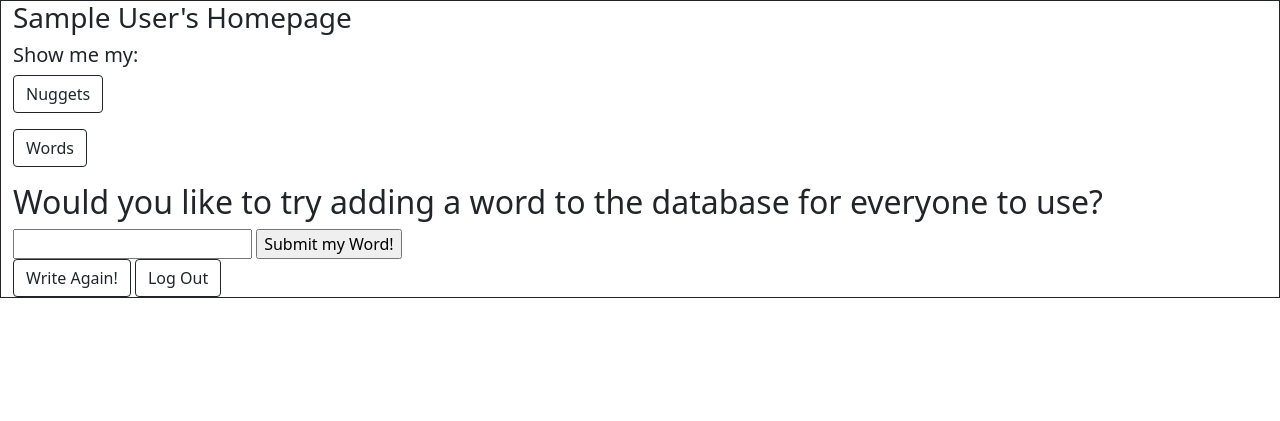
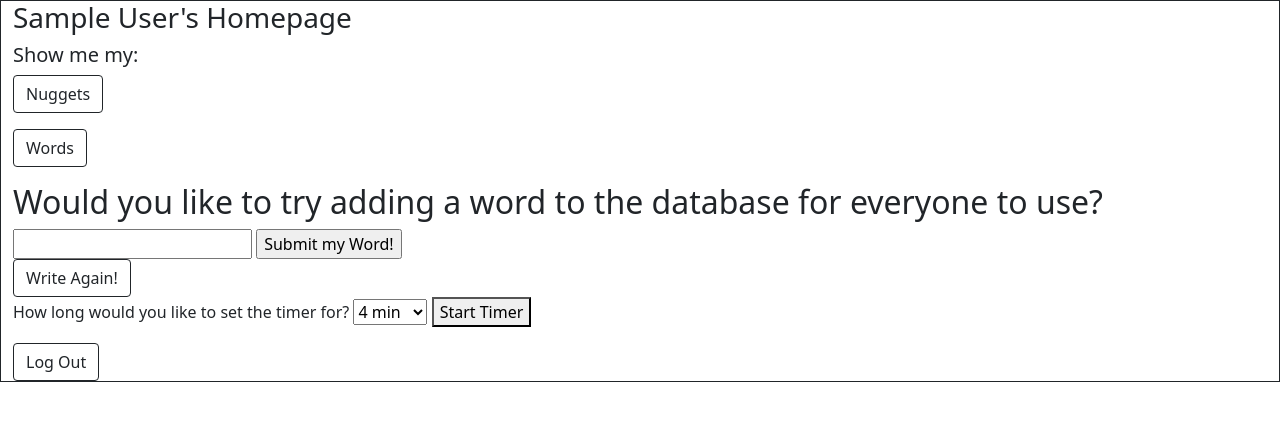
Before and after one commit to VallieTracy/Writing-Prompt-App, a Flask app: page /homepage in a window 1280 px wide. Shown: the top 421 px of the page. Run offline with Flask 2, Linux system fonts and the light colour scheme; the visitor is signed in with stand-in values (Sample User, id 1); data that the repository does not hold is empty.

Commit message:
have added in timer function on homepage.  Want to figure out hide and unhide certain text

```diff
--- a/crud.py
+++ b/crud.py
@@ -69,6 +69,7 @@ def get_unique_second_word(word):
 
     available_words = db.session.query(Word).filter(Word.word != word)
     return random.choice((available_words.all())).word
+    #Word.word not in used_words - put sqlalchemy syntax, something that isn't in a list
 
 def get_all_words():
 
--- a/server.py
+++ b/server.py
@@ -91,6 +91,7 @@ def writing_prompt():
 
     random_word1 = crud.get_random_word()
     random_word2 = crud.get_unique_second_word(random_word1)
+    # instead of passing in random_word1 I would pass in a list of used words from the session
 
     first_name = session["first_name"]
     message = f"The timer has started, so get to writing {first_name}!"
@@ -198,6 +199,7 @@ def new_directive():
     welcome = f"Here's a new writing directive for you {writer}..."
     return render_template('writing_directions.html', writing_directions=writing_directions, prompt_name=prompt_name, welcome_message=welcome, img_src=img_src)
 
+
 @app.route('/logout')
 def delete_sessions():
     """Deletes the user's sessions"""
--- a/static/js/eventHandling.js
+++ b/static/js/eventHandling.js
@@ -99,3 +99,31 @@ const getLoop = () => {
 }
 
 getLoop();
+
+// Accessing dropdown menu on the homepage
+const select = document.querySelector("select");
+// Getting the selected value and returning it as a number
+const selectedChoice = Number(select.value);
+console.log(`${selectedChoice} is the selected choice`);
+console.log(typeof selectedChoice);
+// Listening for the choice to be changed
+select.addEventListener('change', (event) => {
+    const {
+        value,
+        text
+    } = event.target.options[event.target.selectedIndex]
+console.log(value, text)
+})
+
+// Alarm specific to the homepage
+const thisAlarm = () => {
+    const mySound = document.getElementById("sound-homepage");
+    mySound.play();
+}
+
+// When button is clicked, adds text and sets timer
+$('#start-timer').on('click', () => {
+    console.log('the timer button was pressed');
+    $('#timer-started').html('Timer started');
+    setTimeout(thisAlarm, selectedChoice*2000);
+});
--- a/templates/homepage.html
+++ b/templates/homepage.html
@@ -20,7 +20,29 @@
     </form>
 
     <a class='btn border border-dark' role='button' href='/new-prompt'>Write Again!</a>
+    <div>
+        <label for='time'>How long would you like to set the timer for?</label>
+        <select name='time'>
+            <option value='4' type='number' selected>4 min</option>
+            <option value='5' type='number'>5 min</option>
+            <option value='6' type='number'>6 min</option>
+            <option value='7' type='number'>7 min</option>
+            <option value='8' type='number'>8 min</option>
+            <option value='9' type='number'>9 min</option>
+            <option value='10' type='number'>10 min</option>
+            <option value='11' type='number'>11 min</option>
+            <option value='12' type='number'>12 min</option>
+        </select>
+        <button id='start-timer'>Start Timer</button>
+    </div>
+
+    <p id='timer-started'></p>
     <a class='btn border border-dark' role='button' href='/logout'>Log Out</a>
+
+    <audio id='sound-homepage'>
+        <source id='sound-src' src="/static/Correct Answer.mp3" />
+    </audio>
+
 
 
 {% endblock %}
--- a/writing_functions.py
+++ b/writing_functions.py
@@ -10,6 +10,7 @@ def get_random_dictionary():
 
     prompts_list = dp.prompts_dicts
     return random.choice(prompts_list)
+    # pass used_dicts into this function with a default value of empty
 
 
 def prompt_sentence():
```
